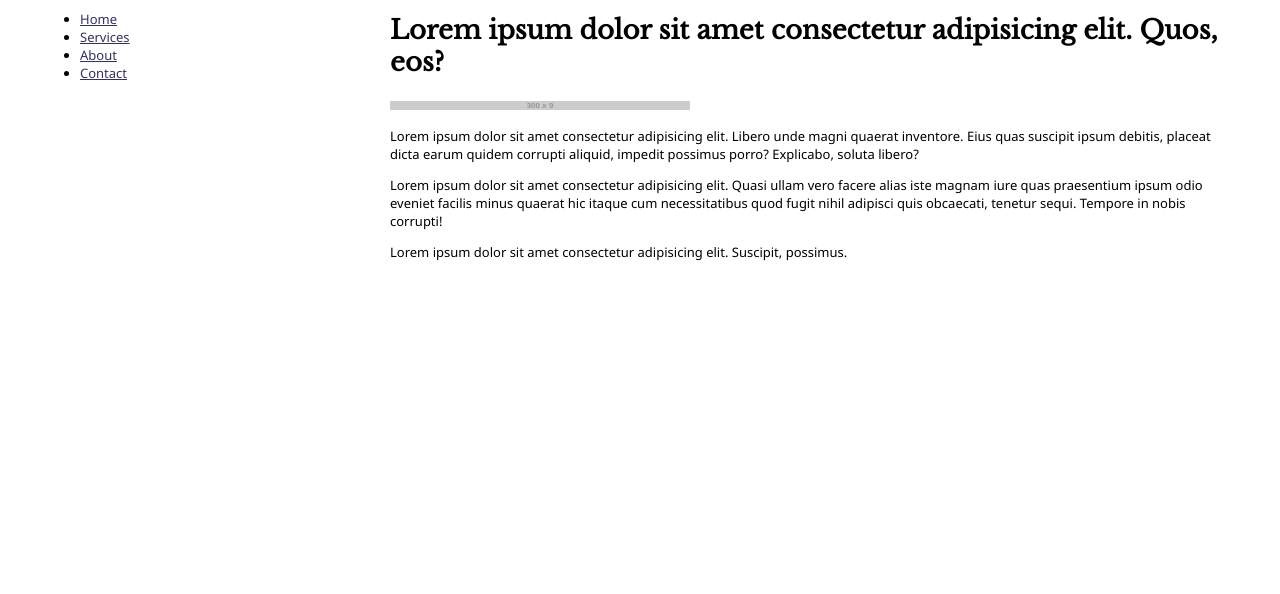
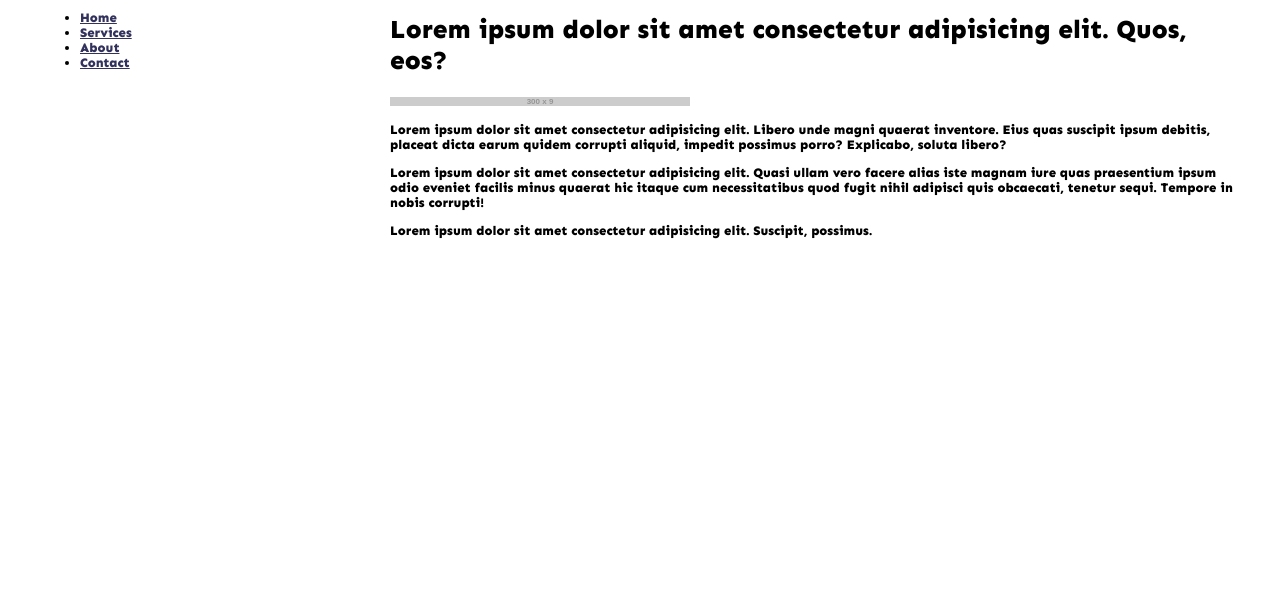
Before and after one commit to tahir-asadov/GoHub-Landing-Page, a website: page index.html in a window 1280 px wide. Shown: the part 103-697 px from the top of the page. Drawn offline with nearby package versions, Linux system fonts and the light colour scheme; placeholder pictures from the web are drawn by us.

Commit message:
Add Google Font

```diff
--- a/css/main.max.css
+++ b/css/main.max.css
@@ -384,11 +384,11 @@ html {
 body {
   height: 100%;
   margin: 0;
-  font-family: "Noto Sans", sans-serif;
+  font-family: "Sen", sans-serif;
   font-size: 13px; }
 
 h1, h2, h3, h4, h5, h6 {
-  font-family: "Libre Baskerville", serif; }
+  font-family: "Sen", sans-serif; }
 
 a {
   color: #32325D; }
--- a/index.html
+++ b/index.html
@@ -4,8 +4,7 @@
     <meta charset="UTF-8">
     <meta name="viewport" content="width=device-width, initial-scale=1.0">
     <meta http-equiv="X-UA-Compatible" content="ie=edge">
-    <link href="https://fonts.googleapis.com/css?family=Noto+Sans&display=swap" rel="stylesheet">
-    <link href="https://fonts.googleapis.com/css?family=Libre+Baskerville&display=swap" rel="stylesheet">
+    <link href="https://fonts.googleapis.com/css2?family=Sen:wght@800&display=swap" rel="stylesheet">
     <link rel="stylesheet" href="/css/main.min.css">
     <script src="/js/all.js"></script>
     <title>GoHub Landing Page</title>
--- a/src/scss/variables.scss
+++ b/src/scss/variables.scss
@@ -1,6 +1,6 @@
 /* Font families */
-$primary_font_family: 'Noto Sans', sans-serif;
-$secondary_font_family: 'Libre Baskerville', serif;
+$primary_font_family: 'Sen', sans-serif;
+$secondary_font_family: 'Sen', sans-serif;
 
 /* Main colors */
 $primary_color: #32325D;
```
Also changed, not shown: css/main.css, css/main.min.css.
